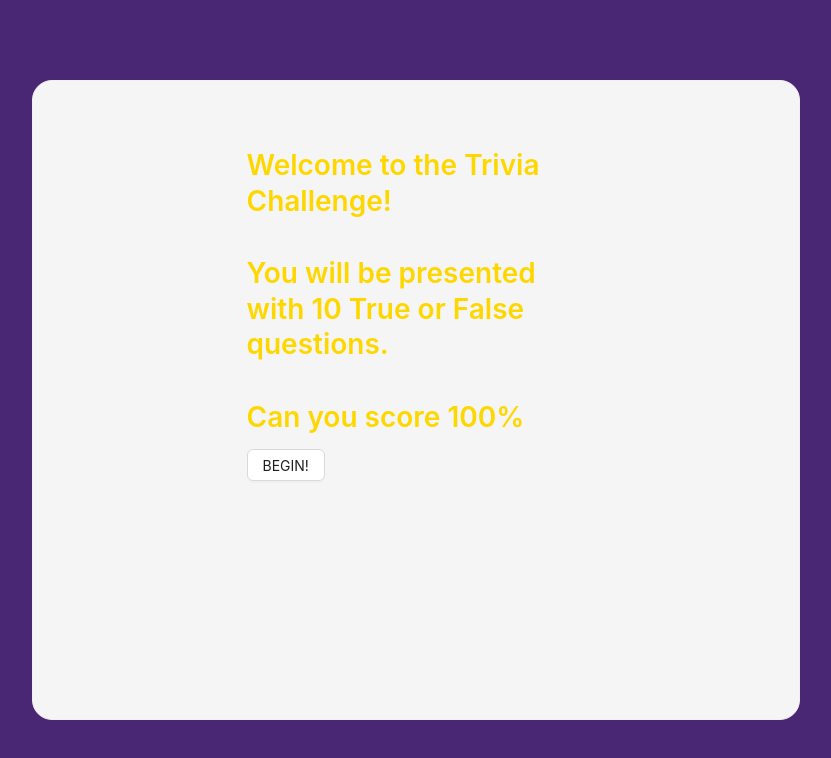
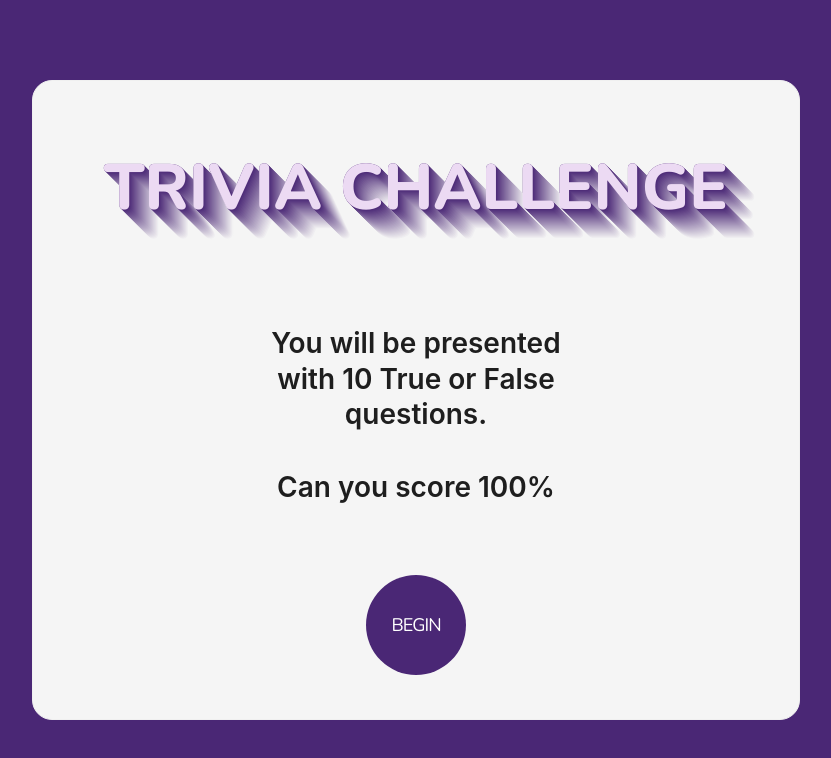
Before and after one commit to lortiz24/braingame, a React (Vite) app: page /question in a window 1280 px wide. Shown: the top 758 px of the page, without its empty margins (224-1055 px from the left). Built offline with nearby package versions, Linux system fonts and the light colour scheme.

Commit message:
se termina home page y result page

```diff
--- a/package.json
+++ b/package.json
@@ -11,11 +11,13 @@
   "dependencies": {
     "antd": "^5.2.2",
     "axios": "^1.3.4",
+    "he": "^1.2.0",
     "react": "^18.2.0",
     "react-dom": "^18.2.0",
     "react-router-dom": "^6.8.1"
   },
   "devDependencies": {
+    "@types/he": "^1.2.0",
     "@types/react": "^18.0.27",
     "@types/react-dom": "^18.0.10",
     "@vitejs/plugin-react": "^3.1.0",
--- /dev/null
+++ b/src/interfaces/EncodeUtilsProps.ts
@@ -0,0 +1,3 @@
+export interface EncodeUtilsProps {
+    text: string;
+}
--- a/src/pages/home-page/HomePage.css
+++ b/src/pages/home-page/HomePage.css
@@ -6,11 +6,90 @@
   background-color: #4a2775;
 }
 .card-home-page {
-  background-color: rgb(245, 245, 245);
+  background-color: rgb(245, 245, 245, 0.8);
   width: 60%;
   height: 80%;
   margin: 0 auto;
   padding: 20px;
   box-sizing: border-box;
   border-radius: 20px;
+  text-align: center;
+
 }
+
+.title .title-part {
+  font-weight: 1000;
+  font-family: "Nunito", sans-serif;
+  text-transform: uppercase;
+  display: block;
+  color: #ecdaf3;
+}
+.title .title-part.line-1 {
+  margin: 0;
+  font-size: 5vw;
+  text-shadow: #502e79 1px 1px, #55357e 2px 2px, #5b3c82 3px 3px,
+    #614286 4px 4px, #67498a 5px 5px, #6c508f 6px 6px, #725793 7px 7px,
+    #785e97 8px 8px, #7d659b 9px 9px, #836ca0 10px 10px, #8973a4 11px 11px,
+    #8e79a8 12px 12px, #9480ac 13px 13px, #9a87b1 14px 14px, #a08eb5 15px 15px,
+    #a595b9 16px 16px, #ab9cbe 17px 17px, #b1a3c2 18px 18px, #b6a9c6 19px 19px,
+    #bcb0ca 20px 20px, #c2b7cf 21px 21px, #c7bed3 22px 22px, #cdc5d7 23px 23px,
+    #d3ccdb 24px 24px, #d9d3e0 25px 25px, #dedae4 26px 26px, #e4e0e8 27px 27px,
+    #eae7ec 28px 28px, #efeef1 29px 29px, whitesmoke 30px 30px, #4a2775 0px 0px;
+}
+
+.button-container {
+  width: 200px;
+  height: 100%;
+  margin: 0 auto 0;
+  -webkit-perspective: 1000;
+  -webkit-backface-visibility: hidden;
+  background: #fff;
+}
+
+.pulse-button {
+
+  display: block;
+  width: 100px;
+  height: 100px;
+  font-size: 1.3em;
+  font-weight: light;
+  font-family:"Nunito", sans-serif;
+  text-transform: uppercase;
+  text-align: center;
+  line-height: 100px;
+  letter-spacing: -1px;
+  color: white;
+  border: none;
+  border-radius: 50%;
+  background: #4a2775;
+  cursor: pointer;
+  box-shadow: 0 0 0 0 rgba(147, 90, 212, 0.5);
+  -webkit-animation: pulse 1.5s infinite;
+}
+
+.pulse-button:hover {
+  -webkit-animation: none;
+}
+
+@-webkit-keyframes pulse {
+  0% {
+    -moz-transform: scale(0.9);
+    -ms-transform: scale(0.9);
+    -webkit-transform: scale(0.9);
+    transform: scale(0.9);
+  }
+  70% {
+    -moz-transform: scale(1);
+    -ms-transform: scale(1);
+    -webkit-transform: scale(1);
+    transform: scale(1);
+    box-shadow: 0 0 0 50px rgba(90, 153, 212, 0);
+  }
+  100% {
+    -moz-transform: scale(0.9);
+    -ms-transform: scale(0.9);
+    -webkit-transform: scale(0.9);
+    transform: scale(0.9);
+    box-shadow: 0 0 0 0 rgba(90, 153, 212, 0);
+  }
+}
--- a/src/pages/home-page/HomePage.tsx
+++ b/src/pages/home-page/HomePage.tsx
@@ -27,27 +27,27 @@ const HomePage = () => {
 
   return (
     <div className='container'>
-      <Card className='card-home-page' >
+      <Card className='card-home-page' bodyStyle={{ height: '100%', display: 'flex', flexDirection: 'column', justifyContent: 'space-between' }}>
+        <Title className="title">
+          <Title className="title-part line-1">Trivia Challenge</Title>
+        </Title>
+
         <Row justify={'center'}>
           <Col span={12}>
-            <Title level={2} style={{ color: '#FFD700', fontSize: '28px' }}>Welcome to the Trivia Challenge!</Title>
+            <Title level={2} style={{ fontSize: '28px' }}>You will be presented with 10 True or False questions.</Title>
+          </Col>
+          <Col span={24}>
+            <Title level={2} style={{ fontSize: '28px' }}>Can you score 100%</Title>
           </Col>
         </Row>
+
         <Row justify={'center'}>
-          <Col span={12}>
-            <Title level={2} style={{ color: '#FFD700', fontSize: '28px' }}>You will be presented with 10 True or False questions.</Title>
+          <Col span={12} style={{ display: "flex", justifyContent: 'center', alignContent: "center" }}>
+            <span className='pulse-button' onClick={handleBeginClick}>Begin</span>
           </Col>
         </Row>
-        <Row justify={'center'}>
-          <Col span={12}>
-            <Title level={2} style={{ color: '#FFD700', fontSize: '28px' }}>Can you score 100%</Title>
-          </Col>
-        </Row>
-        <Row justify={'center'}>
-          <Col span={12}>
-            <Button onClick={handleBeginClick} >BEGIN!</Button>
-          </Col>
-        </Row>
+
+
       </Card>
     </div>
 
--- a/src/pages/questions-page/QuestionCard.tsx
+++ b/src/pages/questions-page/QuestionCard.tsx
@@ -1,30 +1,59 @@
 import { Button, Col, Row, Typography } from 'antd';
 import React, { useContext } from 'react'
+import { useNavigate } from 'react-router-dom';
 import { BrainGameContex } from '../../context/BrainGameContex';
+import EncodeUtils from '../../utils/EncodeUtils';
 
 
 const { Title, Paragraph } = Typography;
 
 
 const QuestionCard = () => {
-    const { setCurrentQuestion, setQuestions, correctAnswerSelected, incorrectAnswersSelected, questions, score, currentQuestion } = useContext(BrainGameContex);
+
+    const { setCurrentQuestion, correctAnswerSelected, incorrectAnswersSelected, questions, currentQuestion, setCorrectAnswerSelected, setIncorrectAnswersSelected } = useContext(BrainGameContex);
+    const navigate = useNavigate()
+
+    const handledAnswer = (respuesta: string) => {
+        if (respuesta === questions[currentQuestion].correct_answer) {
+            setCorrectAnswerSelected([...correctAnswerSelected, questions[currentQuestion]])
+        } else {
+            setIncorrectAnswersSelected([...incorrectAnswersSelected, questions[currentQuestion]])
+        }
+        getNextQuestion()
+    }
+
+    const getNextQuestion = () => {
+        if (currentQuestion < 9) {
+            return setCurrentQuestion(currentQuestion + 1)
+        } else {
+            navigate('/results')
+        }
+    }
     return (
         <>
             <Col span={24}>
 
                 <Row justify={'center'}>
                     <Col span={12}>
-                        <Paragraph >{<Title level={2} style={{ color: '#FFD700', fontSize: '28px' }}>{questions[currentQuestion].question}</Title>}</Paragraph>
+                        <Title level={2} style={{ color: '#4A2775', fontSize: '28px' }}><EncodeUtils text={questions[currentQuestion].question} /></Title>
                     </Col>
                 </Row>
                 <Row justify={'space-around'}>
-                    <Col span={12} style={{display:"flex",justifyContent:"space-around"}}>
-                        <Button>
-                            TRUE
+                    <Col span={12} style={{ display: "flex", justifyContent: "space-around" }}>
+                        <Button
+                            onClick={() => handledAnswer('True')}
+                            size='large'
+                            style={{ width: '40%', height: 40, color: 'purple', borderColor: 'purple' }}
+                        >TRUE
                         </Button>
-                        <Button>
-                            FALSE
+                        <Button
+                            onClick={() => handledAnswer('False')}
+                            size='large'
+                            style={{ width: '40%', height: 40, color: 'purple', borderColor: 'purple' }}
+                        >FALSE
                         </Button>
+
+
                     </Col>
                 </Row>
             </Col>
--- /dev/null
+++ b/src/pages/results-page/ResultPage.css
@@ -0,0 +1,14 @@
+.card-result-page {
+  background-color: rgb(245, 245, 245);
+  width: 30%;
+  height: 90%;
+  margin: 0 auto;
+  padding: 20px;
+  box-sizing: border-box;
+  border-radius: 20px;
+}
+
+.button-result:hover {
+  color: #4A2775 !important;
+  border-color: #4A2775 !important;
+}
--- /dev/null
+++ b/src/pages/results-page/ResultPage.tsx
@@ -0,0 +1,60 @@
+import { Button, Card, Row, Typography } from 'antd'
+import React, { useContext } from 'react'
+import { useNavigate } from 'react-router-dom'
+import { BrainGameContex } from '../../context/BrainGameContex';
+import { Questions } from '../../services/questions/Question.interface';
+import EncodeUtils from '../../utils/EncodeUtils';
+import './ResultPage.css'
+
+const { Title, Paragraph } = Typography;
+
+
+
+const ResultPage = () => {
+    const navigate = useNavigate()
+    const { correctAnswerSelected, setCorrectAnswerSelected, setCurrentQuestion, setIncorrectAnswersSelected, setQuestions, setScore, incorrectAnswersSelected } = useContext(BrainGameContex);
+
+    const resetGame = () => {
+        setCorrectAnswerSelected([])
+        setCurrentQuestion(0)
+        setIncorrectAnswersSelected([])
+        setQuestions([])
+        setScore(0)
+        navigate('/home')
+    }
+    return (
+        <div className='container'>
+            <Card
+                className='card-result-page'
+                title={
+                    <Title>
+                        {`Your score ${correctAnswerSelected.length}/10`}
+                    </Title>}
+                actions={[
+                    <Button
+                        className='button-result'
+                        onClick={resetGame}
+                        size={'large'}
+                    >
+                        Play again
+                    </Button>]}
+            >
+                <Title level={1}>
+                    Correct answer
+                </Title>
+                {
+                    correctAnswerSelected.map((question: Questions, index: number) => <Paragraph key={index}>{index + 1}. <EncodeUtils text={question.question} /></Paragraph>)
+                }
+                <Title level={1}>
+                    Incorrect answer
+                </Title>
+                {
+                    incorrectAnswersSelected.map((question: Questions, index: number) => <Paragraph key={index}>{index + 1}. <EncodeUtils text={question.question} /></Paragraph>)
+                }
+
+            </Card>
+        </div>
+    )
+}
+
+export default ResultPage
--- a/src/routes/AppRouter.tsx
+++ b/src/routes/AppRouter.tsx
@@ -9,19 +9,20 @@ import { BrainGameContex } from '../context/BrainGameContex';
 import MainLayout from '../layouts/MainLayout';
 import HomePage from '../pages/home-page/HomePage';
 import QuestionsPage from '../pages/questions-page/QuestionsPage';
+import ResultPage from '../pages/results-page/ResultPage';
 
 
 export const AppRouter = () => {
 
     const { questions } = useContext(BrainGameContex);
     const navigate = useNavigate()
-    console.log(questions)
     return (
         <>
             <Routes>
                 <Route path='/' element={<MainLayout > <Outlet /> </MainLayout>}>
                     <Route path="/home" element={<HomePage />} />
                     <Route path="/question" element={questions.length > 0 ? <QuestionsPage /> : <HomePage />} />
+                    <Route path="/results" element={questions.length > 0 ? <ResultPage /> : <HomePage />} />
                 </Route>
             </Routes>
         </>
--- a/src/services/questions/Question.Models.ts
+++ b/src/services/questions/Question.Models.ts
@@ -10,8 +10,6 @@ export class QuestionsModels {
 
     async getQuestions(): Promise<Questions[]> {
         const data = await this.http.get<QuestionApiResponse>('https://opentdb.com/api.php?amount=10&difficulty=hard&type=boolean')
-        console.log(data.results);
-
         return data.results;
     }
 
--- /dev/null
+++ b/src/utils/EncodeUtils.tsx
@@ -0,0 +1,10 @@
+import React from 'react'
+import he from 'he';
+import { EncodeUtilsProps } from '../interfaces/EncodeUtilsProps'
+
+const EncodeUtils: React.FC<EncodeUtilsProps> = ({ text }) => {
+    const decodedText = he.decode(text);
+    return <>{decodedText}</>;
+}
+
+export default EncodeUtils
```
Also changed, not shown: index.html (+7 -1 lines), src/pages/questions-page/QuestionsPage.tsx (+8 -8 lines), 1 other file (tests, documents, lock files or other folders).
